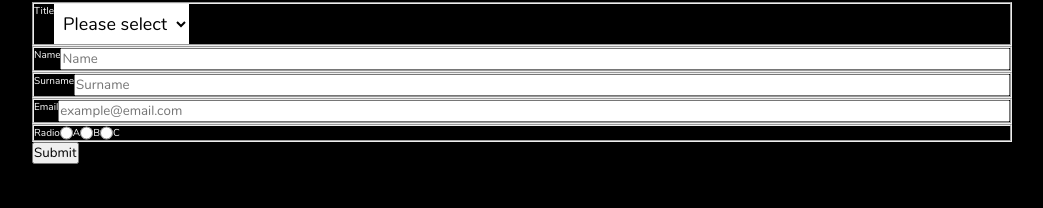
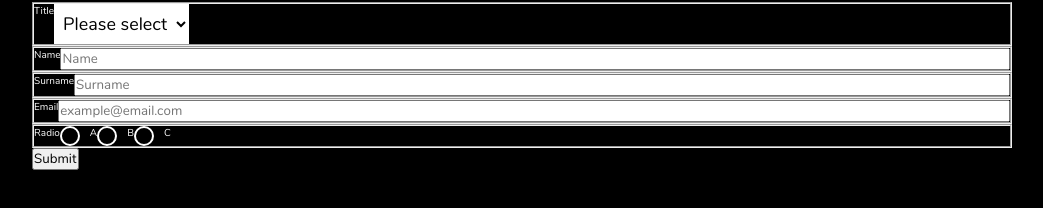
Before and after one commit to neil-morgan/styled-framework, a React (Create React App) app: page / in a window 1280 px wide. Shown: the part 852-1060 px from the top of the page, without its empty margins (118-1161 px from the left). Built offline with nearby package versions, Linux system fonts and the light colour scheme.

Commit message:
form radios

```diff
--- a/src/components/RadioGroup.js
+++ b/src/components/RadioGroup.js
@@ -7,8 +7,17 @@ const RadioGroup = ({ name, label, options, register }) => {
       <Label>{label}</Label>
       {options.map(([text, value], i) => (
         <React.Fragment key={i}>
-          <Input name={name} type="radio" value={value} ref={register} />
-          <Text>{text}</Text>
+          <Radio htmlFor={text}>
+            <Input
+              type="radio"
+              name={name}
+              value={value}
+              id={text}
+              ref={register}
+            />
+            <span></span>
+            {text}
+          </Radio>
         </React.Fragment>
       ))}
     </Field>
@@ -20,15 +29,60 @@ const Field = styled.fieldset`
 `;
 
 const Label = styled.label`
+  color: #ffffff;
+`;
+
+const Radio = styled.label`
+  cursor: pointer;
+  display: flex;
+  position: relative;
   color: #fff;
+
+  span {
+    position: relative;
+    display: block;
+    margin-right: 1rem;
+    width: 2rem;
+    height: 2rem;
+    border: 0.2rem solid ${({ theme }) => theme.colors.text};
+    border-radius: 100%;
+    -webkit-tap-highlight-color: transparent;
+    &:after {
+      content: "";
+      position: absolute;
+      top: 0.3rem;
+      left: 0.3rem;
+      width: 1rem;
+      height: 1rem;
+      border-radius: 100%;
+      background: ${({ theme }) => theme.colors.primary};
+      transform: scale(0);
+      transition: all 600ms ease;
+      opacity: 0.08;
+      pointer-events: none;
+    }
+  }
+  &:hover {
+    span {
+      &:after {
+        transform: scale(3.6);
+      }
+    }
+  }
 `;
 
 const Input = styled.input`
-  color: #fff;
-`;
-
-const Text = styled.label`
-  color: #fff;
+  display: none;
+  &:checked {
+    & + span {
+      border-color: ${({ theme }) => theme.colors.primary};
+      &:after {
+        transform: scale(1);
+        transition: all 600ms cubic-bezier(0.35, 0.9, 0.4, 0.9);
+        opacity: 1;
+      }
+    }
+  }
 `;
 
 export default RadioGroup;
--- a/src/components/Row.js
+++ b/src/components/Row.js
@@ -2,7 +2,6 @@ import styled from "styled-components/macro";
 import { flexbox, space, layout } from "styled-system";
 
 const Row = styled.div`
-  box-sizing: border-box;
   display: flex;
   flex: 0 1 auto;
   flex-direction: row;
```
